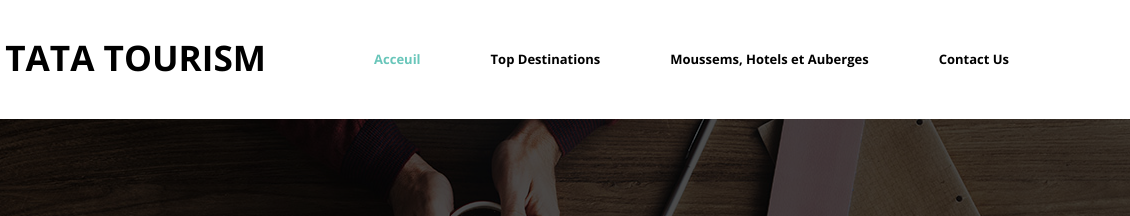
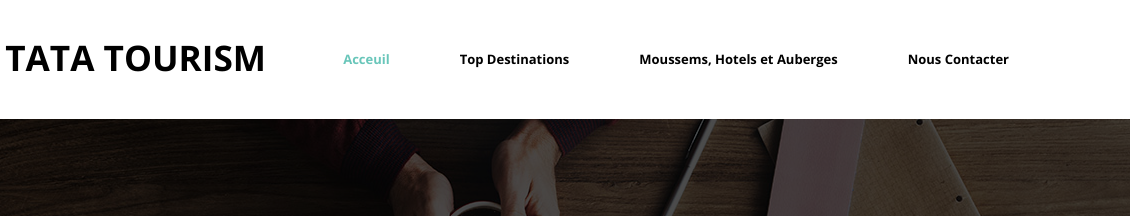
Before and after one commit to Youssef-MSF/tata-tourism, a plain HTML site: page index.html in a window 1280 px wide. Shown: the top 216 px of the page, 150-1280 px from the left. Drawn offline with nearby package versions, Linux system fonts and the light colour scheme; some packages are replaced by stand-ins of ours.

Commit message:
first commit

```diff
--- a/index.html
+++ b/index.html
@@ -61,7 +61,7 @@ http://www.templatemo.com/tm-511-journey
                                     <a class="nav-link" href="#tm-section-3">Moussems, Hotels et Auberges</a>
                                 </li>
                                 <li class="nav-item">
-                                    <a class="nav-link" href="#tm-section-4">Contact Us</a>
+                                    <a class="nav-link" href="#tm-section-4">Nous Contacter</a>
                                 </li>
                             </ul>
                         </div>
```
